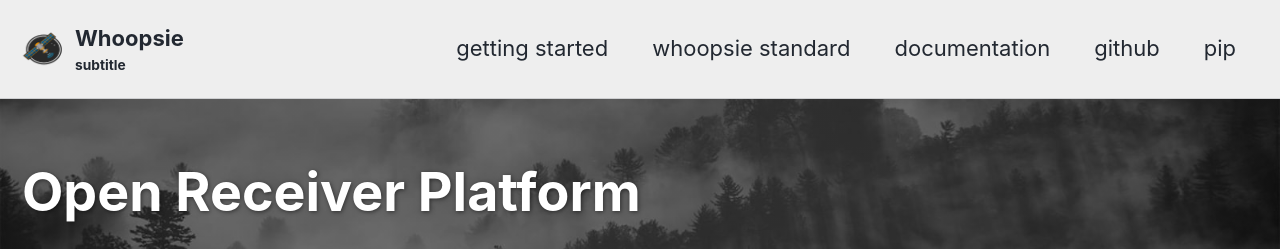
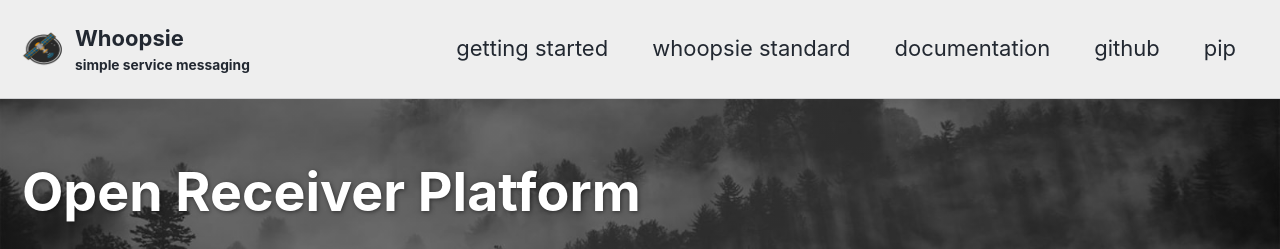
Before and after one commit to thya-aerospace/whoopsie, a Jekyll site: the page built from docs/_pages/home.md, in a window 1280 px wide. Shown: the top 249 px of the page. Built offline with Jekyll 4.4.1, drawn with Linux system fonts in a browser that asks for light colours; cached includes are drawn as plain includes.

Commit message:
Update _config.yml

```diff
--- a/docs/_config.yml
+++ b/docs/_config.yml
@@ -18,7 +18,7 @@
 locale                   : "en-US"
 title                    : "Whoopsie"
 title_separator          : "-"
-subtitle                 : "subtitle"# site tagline that appears below site title in masthead
+subtitle                 : "simple service messaging"# site tagline that appears below site title in masthead
 name                     : "Whoopsie"
 description              : "Whoopsie landing page"
 url                      : # the base hostname & protocol for your site e.g. "https://mmistakes.github.io"
```
